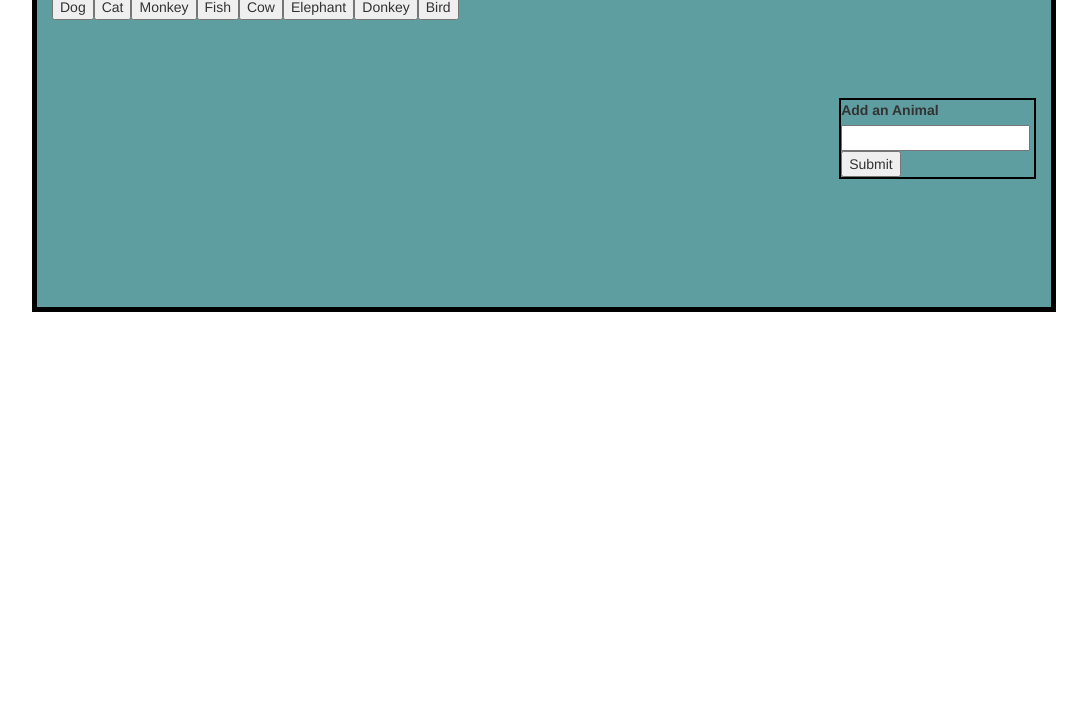
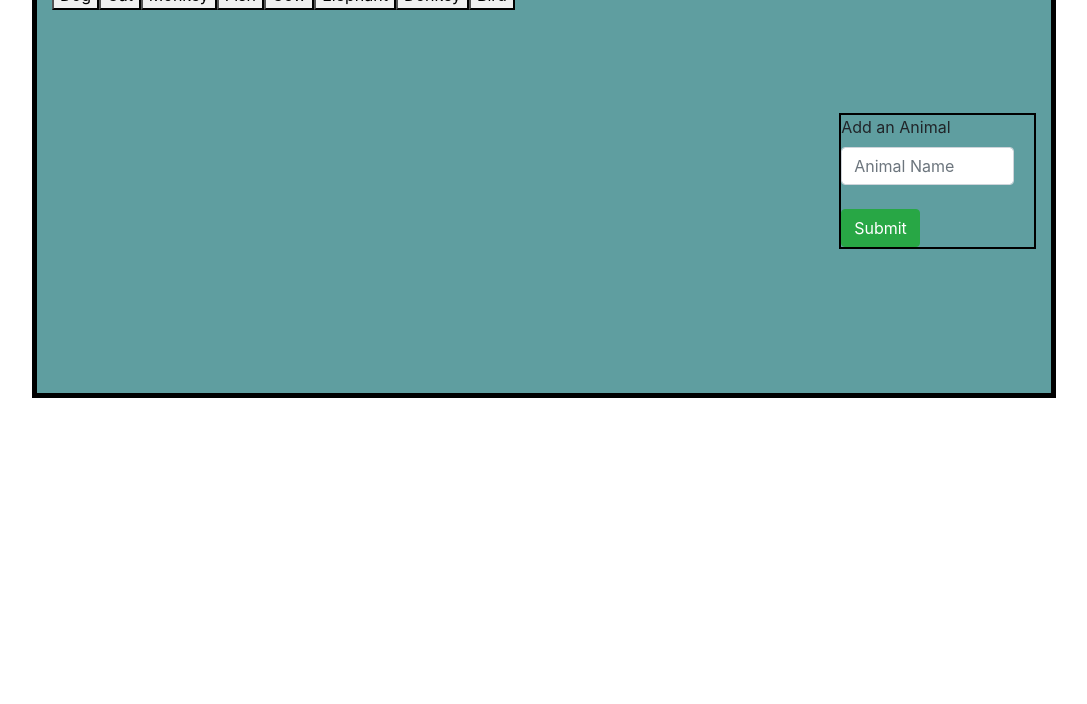
Before and after one commit to DJ1209/GifTastic, a plain HTML site: page index.html in a window 1280 px wide. Shown: the part 96-800 px from the top of the page, without its empty margins (96-1183 px from the left). Drawn offline with nearby package versions, Linux system fonts and the light colour scheme.

Commit message:
add modification

```diff
--- a/index.html
+++ b/index.html
@@ -2,7 +2,7 @@
 <html>
 
 <head>
-    <link rel="stylesheet" href="https://maxcdn.bootstrapcdn.com/bootstrap/3.3.7/css/bootstrap.min.css" integrity="sha384-BVYiiSIFeK1dGmJRAkycuHAHRg32OmUcww7on3RYdg4Va+PmSTsz/K68vbdEjh4u" crossorigin="anonymous">
+    <link rel="stylesheet" href="https://stackpath.bootstrapcdn.com/bootstrap/4.3.1/css/bootstrap.min.css" integrity="sha384-ggOyR0iXCbMQv3Xipma34MD+dH/1fQ784/j6cY/iJTQUOhcWr7x9JvoRxT2MZw1T" crossorigin="anonymous">
     <title>GifTastic</title>
     <link rel="stylesheet" type="text/css" href="assets/css/style.css">
 
@@ -17,22 +17,25 @@
         </div>
 
         <!-- Buttons will go Here  -->
-        <div id="buttonsView"><br></div>
-        <div class="form">
-            <label for="express-input">Add an Animal</label>
-            <br>
-            <input type="text" id="express-input">
+        <div id="buttonsView" class="btn-group" role="group" aria-label="Basic example">
+        </div>
+        </br>
+        </br>
+        <form>
+            <div class="form form-group">
+                <label for="express-input">Add an Animal</label>
+                <input type="text" class="form-control" id="express-input" placeholder="Animal Name">
+                <br/>
+                <input id="addExpress" class="btn btn-success" type="submit" value="Submit">
+            </div>
+        </form>
 
-            <!-- Button triggers new gifs to be added -->
-            <br>
-            <input id="addExpress" type="submit" value="Submit">
-        </div>
 
 
         <!-- Gifs will Go here -->
 
 
-        <div id="expressView" data-state="still"></div>
+        <div class="row" id="expressView" data-state="still"></div>
 
         <div id="expressDiv"></div>
     </div>
```
